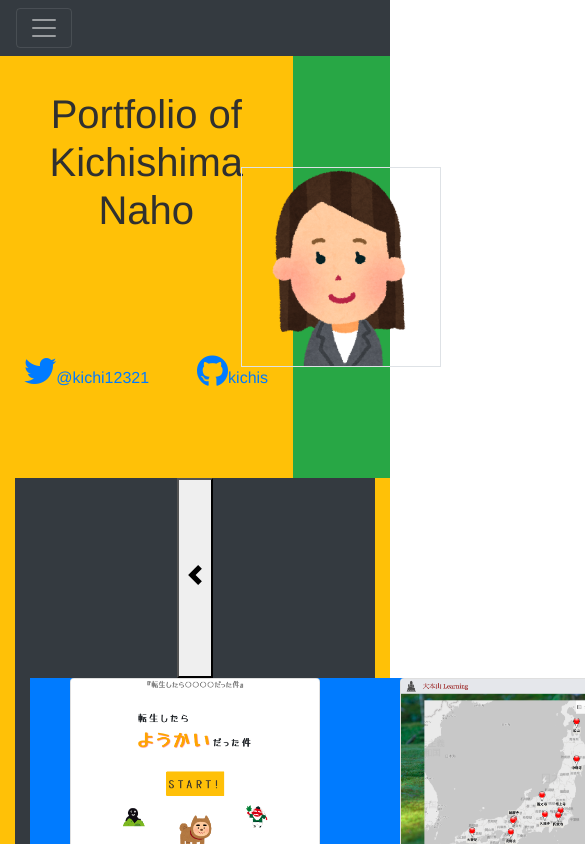
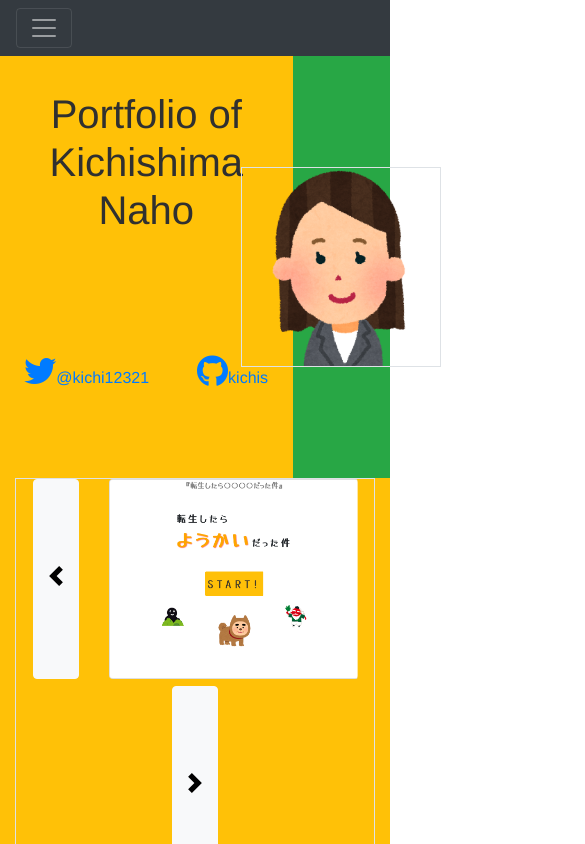
Before and after one commit to kichis/myPortfolio, a Vue app: page / in a window 390 px wide. Shown: the top 844 px of the page, 585 px wide, since content can reach past the window. Built offline with nearby package versions, Linux system fonts and the light colour scheme.

Commit message:
homeのカードにリンクを付与、リンクから遷移後のスクロール実装

```diff
--- a/public/index.html
+++ b/public/index.html
@@ -26,7 +26,7 @@
     <!-- <![endif] -->
 
 
-    <link rel="icon" href="<%= BASE_URL %>favicon.ico">
+    <!-- <link rel="icon" href="<%= BASE_URL %>favicon.ico"> -->
     <title><%= htmlWebpackPlugin.options.title %></title>
   </head>
   <body>
--- a/src/components/carousel.vue
+++ b/src/components/carousel.vue
@@ -1,31 +1,30 @@
 <template>
 <!--  -->
-    <div class="container bg-dark">
-        <button @click="backwardPage" class="align-top">
+    <div class="container border">
+        <button @click="backwardPage" class="btn btn-light align-top">
             <span class="carousel-control-prev-icon"></span>
         </button>
 
         <!-- ページをクリッピングするコンテナ(窓みたいに) -->
         <div class="clipping-container">
             <!-- このpagesを動かしてスライドの動きに見せる -->
-<!--  -->
-            <div class="pages bg-primary"
+            <div class="pages"
                 :style="{ left: leftPosition, transition: slowMove }"
             >
                 <div class="page p-0"
                     v-for="card in cards"
                     :key="card"
                     >
-                    <div class="card">
+                    <router-link :to="'/works#'+`${card.name}`" class="card">
                         <img :src="card.src" :alt="card.alt"
-                            class="bd-placeholder-img bd-placeholder-img-lg card-img" width="100%" height="200"
+                            class="bd-placeholder-img bd-placeholder-img-lg card-img" width="100%" height="198"
                         >
-                    </div>
+                    </router-link>
                 </div>
             </div>
         </div>
 
-        <button @click="forwardPage" class="align-top">
+        <button @click="forwardPage" class="btn btn-light align-top">
             <span class="carousel-control-next-icon"></span>
         </button>
 
@@ -57,20 +56,19 @@ export default defineComponent({
             lastPage: 4,
             START_PAGE: 1, // 最初のページ (保守性-始まりが0でも1でも変更しやすいために-設置)
             TOTAL_PAGE: 4,
-            pageWidth: 250, // 1ページの幅
+            DISTANCE: 330, // カルーセルの１回の移動距離
             cards: [
-                { src: require('../assets/reincarnation.png'), alt:'転生したら〇〇〇〇だった件' },
-                { src: require('../assets/daihonzan3.png'), alt:'大本山Learning' },
-                { src: require('../assets/hiroshige.png'), alt:'HiRoShIgE' },
-                { src: require('../assets/a_hundred_horror.png'), alt:'あなたと百物語' }
+                { name: 'reincarnation', src: require('../assets/reincarnation.png'), alt:'転生したら〇〇〇〇だった件' },
+                { name: 'daihonzan', src: require('../assets/daihonzan3.png'), alt:'大本山Learning' },
+                { name: 'hiroshige', src: require('../assets/hiroshige.png'), alt:'HiRoShIgE' },
+                { name: 'hundred_horror', src: require('../assets/a_hundred_horror.png'), alt:'あなたと百物語' }
             ]
         };
     },
     created:function(){
-        // イベントリスナーを設置(leftの移動が完了した時)
-        window.addEventListener('transitionend', () => {
-            // fowardPageの場合のみ
-            if(this.directFlg){
+        window.addEventListener('transitionend', (event) => {
+            // pagesの移動('left')のfowardPageの場合のみ
+            if(event.propertyName == 'left' && this.directFlg){
                 this.replaceCards(0)
                 this.isSlow = false
                 this.left = 0
@@ -79,7 +77,6 @@ export default defineComponent({
             }
         });
     },
-
     methods: {
         isCurrentPage(/* number */page) {
             return this.currentPage === page;
@@ -107,11 +104,11 @@ export default defineComponent({
 
         carousel(){
             if(this.directFlg){
-                this.left = -330
+                this.left = -this.DISTANCE
                 // trasitionedイベントへ
             }else{
                 this.isSlow = false
-                this.left = -330
+                this.left = -this.DISTANCE
                 this.replaceCards(this.TOTAL_PAGE - 1)
                 setTimeout(() => {
                     this.isSlow = true
@@ -128,6 +125,7 @@ export default defineComponent({
     },
     computed: {
         slowMove(){
+            // このtransitionをつけることでpagesのleftを変更した場合にアニメーションさせることができる
             return this.isSlow ? "left 0.5s ease" : ""
         },
         leftPosition(){
@@ -142,30 +140,45 @@ button{
     height: 200px;
 }
 
+/* コントローラー矢印を白から黒に変更 */
+.carousel-control-next-icon,
+.carousel-control-prev-icon {
+  filter: invert(1);
+}
+
 .clipping-container {
     height: 200px;
-    width: 990px;
+    width: 85%;
     clip-path: inset(0);
     position: relative;
     display: inline-block;
     /*  */
     /* border: 1px solid red; */
 }
+@media (min-width: 1190px) {
+    .clipping-container {
+        width: 980px;
+    }
+}
+
 .pages {
     width: 1320px;
     display: flex;
     position: absolute;
-    /* ここにtransitionをつけることでpagesのleftを変更した場合にアニメーションさせることができる */
-    left: 0;
-    /* right:-500px; */
-    /* transition: left 0.5s ease; */
 }
+
 .page {
+    height: 200px;
     width: 250px;
-    height: 200px;
-    margin: 0 40px;
-    /* box-sizing: border-box; */
+    margin: 0 30px;
+    box-sizing: border-box;
 }
+@media (min-width: 1190px) {
+    .page {
+        margin: 0 40px;
+    }
+}
+
 .dots {
     width: 50px;
     display: flex;
--- a/src/components/home.vue
+++ b/src/components/home.vue
@@ -1,8 +1,7 @@
 <template>
-    <!--  -->
+<!--  -->
     <div class="container bg-warning">
         <div class="row">
-            <!--  -->
             <div id="main_area" class="col-9">
                 <div class="h-50 d-flex justify-content-center align-middle">
                     <h1 class="my-auto">Portfolio of Kichishima Naho</h1>
@@ -18,15 +17,14 @@
                 </div>
             </div>
 
-            <!--  -->
+<!--  -->
             <div class="col-3 d-flex justify-content-center align-items-center bg-success">
                 <!-- imgタグだけだとd-flexにより大きさが崩れるのでdivで囲む -->
                 <div>
-                    <!-- border -->
+<!-- border -->
                     <img  src="../assets/face.png" alt="my image" width="200" class="border">
                 </div>
             </div>
-
         </div>
 
         <carousel></carousel>
@@ -35,18 +33,24 @@
 
 </template>
 
-<style>
+<script>
+import carousel from './carousel'
+
+export default {
+    components: {
+        carousel,
+    },
+}
+</script>
+
+<style scoped>
 #main_area{
     height: 50vh;
 }
 
+/*
 
 
-/* コントローラー矢印を白から黒に変更 */
-.carousel-control-next-icon,
-.carousel-control-prev-icon {
-  filter: invert(1);
-}
 
 @media (max-width: 768px) {
     .carousel-inner .carousel-item > div {
@@ -64,7 +68,7 @@
 }
 
 /* medium - display 4  */
-@media (min-width: 768px) {
+/* @media (min-width: 768px) {
 
     .carousel-inner .carousel-item-right.active,
     .carousel-inner .carousel-item-next {
@@ -75,10 +79,10 @@
     .carousel-inner .carousel-item-prev {
       transform: translateX(-50%);
     }
-}
+} */
 
 /* large - display 6 */
-@media (min-width: 992px) {
+/* @media (min-width: 992px) {
 
     .carousel-inner .carousel-item-right.active,
     .carousel-inner .carousel-item-next {
@@ -101,47 +105,7 @@
 }
 .carouselContent{
     /* width: 300px; */
-    height: 200px;
-}
+    /* height: 200px;
+} */
 
 </style>
-
-<script>
-import carousel from './carousel'
-import jQuery from 'jquery'
-// import Carousel from './carousel.vue'
-global.jquery = jQuery
-global.$ = jQuery
-window.$ = window.jQuery = require('jquery')
-
-export default {
-    components: {
-        carousel,
-    },
-    mounted:function(){
-        jQuery(function ($) {
-            // $('#homeCarouselControls').carousel({
-            // interval: 10000
-            // })
-
-            $('.carousel .carousel-item').each(function(){
-            var minPerSlide = 1;
-            var next = $(this).next();
-            if (!next.length) {
-                next = $(this).siblings(':first');
-            }
-            next.children(':first-child').clone().appendTo($(this));
-
-                for (var i=0;i<minPerSlide;i++) {
-                next=next.next();
-                if (!next.length) {
-                    next = $(this).siblings(':first');
-                }
-
-                next.children(':first-child').clone().appendTo($(this));
-                }
-            });
-        })
-    }
-}
-</script>
--- a/src/components/works.vue
+++ b/src/components/works.vue
@@ -9,7 +9,7 @@
 
             <div class="row justify-content-around">
                 <!-- d-inline-flex -->
-                <div class="card col-8 col-md-6 col-lg-5 col-xl-4 mx-3 mt-5 px-0" style="width: 18rem;"
+                <div :ref="webcard.name" class="card col-8 col-md-6 col-lg-5 col-xl-4 mx-3 mt-5 px-0" style="width: 18rem;"
                     v-for="webcard in webcards" :key="webcard.id"
                     v-on:mouseover="showDetail($event, webcard.id)"
                     v-on:mouseout="hideDetail"
@@ -153,7 +153,7 @@
     </div>
 </template>
 
-<style>
+<style scoped>
 .linkToApp{
     /* background-color: coral; */
     background-color: rgb(255, 200, 81);
@@ -196,6 +196,9 @@ const add_px = val => val + "px";
 export default {
     data(){
         return{
+            hash: this.$route.hash, // hashを取得
+
+
             // eventObject : '',
             detail : detail,
             detailDisplay : "none",
@@ -205,6 +208,7 @@ export default {
             reasonText : '',
             webcards :[
                 {id : 0,
+                 name: 'reincarnation',
                  title : '『転生したら〇〇〇〇だった件』',
                  text : '質問の答えると、”あなたが転生したらどんな妖怪になるか”を判定してくれるwebアプリ',
                  img : require('../assets/reincarnation.png'),
@@ -220,6 +224,7 @@ export default {
                  isPHP : false,
                  isMySQL : false },
                 {id : 1,
+                 name : 'daihonzan',
                  title : '『大本山Learning』',
                  text : 'Bing Map上に寺院の位置がピンで示されており、クリックするとどの宗派の寺院かを問うクイズが出現するwebアプリ<br>(<span class="text-danger">※正否判定時に音がでます</span>)',
                  img : require('../assets/daihonzan3.png'),
@@ -235,6 +240,7 @@ export default {
                  isPHP : false,
                  isMySQL : false },
                 {id : 2,
+                 name : 'hiroshige',
                  title : '『HiRoShIgE』',
                  text : 'Bing Map上に東海道五十三次の11の宿場がピンで示されており、クリックするとその宿場に関するクイズがだされるwebアプリ<br>(<span class="text-danger">※虫が苦手な方はご注意ください</span>)',
                 //  要変更
@@ -251,6 +257,7 @@ export default {
                  isPHP : false,
                  isMySQL : false },
                 {id : 3,
+                 name : 'hundred_horror',
                  title : '『あなたと百物語』',
                  text : '怪談を読んだり、投稿したりできるウェブサイト<br>(※ログインアカウントは下記)',
                 //  要変更
@@ -335,8 +342,21 @@ export default {
 
         }
     },
+    mounted() {
+        this.$nextTick(function () { // DOMの読み込み完了時に実行
+            if (this.hash) {
+                const refName = this.hash.replace('#', '')
+                this.scrollToAnchorPoint(refName)
+            }
+        })
+    },
+    methods:{
+        scrollToAnchorPoint(refName) {
+            const el = this.$refs[refName]
+            el.scrollIntoView({ behavior: 'smooth' })
+        },
 
-    methods:{
+
         showDetail($event, id){
             this.detailTop = getPositionOfPage($event, "top")
             let horizontalDirect = (id == 4) ? "left" : "right"
--- a/src/router/index.js
+++ b/src/router/index.js
@@ -1,5 +1,4 @@
 import { createWebHistory, createRouter } from "vue-router";
-// パスになぜか@をつけないといけないようだ
 import home from '@/components/home'
 import aboutme from '@/components/aboutme'
 import skills from '@/components/skills'
@@ -32,7 +31,6 @@ const routes = [
         name: "Contact",
         component: contact,
     },
-
 ];
 
 const router = createRouter({
```
Also changed, not shown: 1 other file (tests, documents, lock files or other folders).
